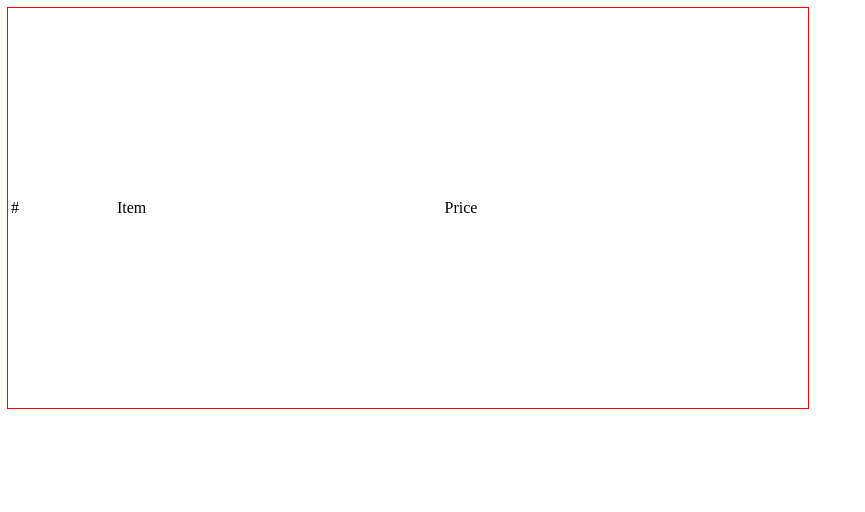
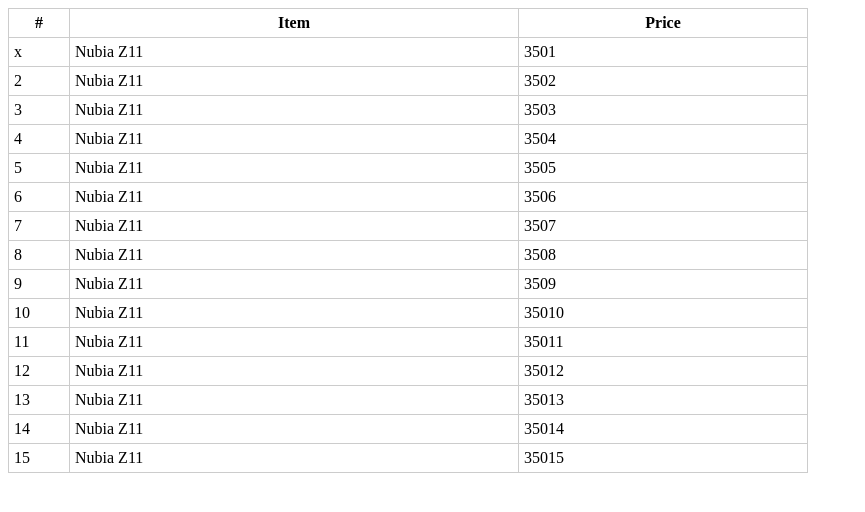
Before and after one commit to Burhan-Hasan/front-end-components, a website: page index.html in a window 1280 px wide. Shown: the whole page, without its empty margins (0-865 px from the left). Drawn offline with Linux system fonts and the light colour scheme.

Commit message:
some changes

```diff
--- a/index.html
+++ b/index.html
@@ -3,10 +3,20 @@
 <head>
     <script src="scripts/component-ecommerce-grid.js"></script>
     <style>
-        .component-ecommerce-grid{
-            outline: 1px solid red;
+        .component-ecommerce-grid {
+            border: 1px solid #ccc;
             width: 800px;
-            height: 400px;
+            border-collapse: collapse;
+        }
+        .component-ecommerce-grid tbody{
+            overflow-y: scroll;
+            height: 300px;
+        }
+        .component-ecommerce-grid td,th{
+            padding: 5px;
+            border: 1px solid #ccc;
+        }
+        .component-ecommerce-grid td{
         }
     </style>
 </head>
@@ -15,11 +25,90 @@
     <table class="component-ecommerce-grid">
         <thead>
             <tr>
-                    <td>#</td>
-                    <td>Item</td>
-                    <td>Price</td>
+                <th width="50">#</th>
+                <th>Item</th>
+                <th>Price</th>
             </tr>
         </thead>
+        <tbody>
+            <tr>
+                <td>
+                    <span class="icon-cancel-circled2">x</span>
+                </td>
+                <td>Nubia Z11</td>
+                <td>3501</td>
+            </tr>
+            <tr>
+                <td>2</td>
+                <td>Nubia Z11</td>
+                <td>3502</td>
+            </tr>
+            <tr>
+                <td>3</td>
+                <td>Nubia Z11</td>
+                <td>3503</td>
+            </tr>
+            <tr>
+                <td>4</td>
+                <td>Nubia Z11</td>
+                <td>3504</td>
+            </tr>
+            <tr>
+                <td>5</td>
+                <td>Nubia Z11</td>
+                <td>3505</td>
+            </tr>
+            <tr>
+                <td>6</td>
+                <td>Nubia Z11</td>
+                <td>3506</td>
+            </tr>
+            <tr>
+                <td>7</td>
+                <td>Nubia Z11</td>
+                <td>3507</td>
+            </tr>
+            <tr>
+                <td>8</td>
+                <td>Nubia Z11</td>
+                <td>3508</td>
+            </tr>
+            <tr>
+                <td>9</td>
+                <td>Nubia Z11</td>
+                <td>3509</td>
+            </tr>
+            <tr>
+                <td>10</td>
+                <td>Nubia Z11</td>
+                <td>35010</td>
+            </tr>
+            <tr>
+                <td>11</td>
+                <td>Nubia Z11</td>
+                <td>35011</td>
+            </tr>
+            <tr>
+                <td>12</td>
+                <td>Nubia Z11</td>
+                <td>35012</td>
+            </tr>
+            <tr>
+                <td>13</td>
+                <td>Nubia Z11</td>
+                <td>35013</td>
+            </tr>
+            <tr>
+                <td>14</td>
+                <td>Nubia Z11</td>
+                <td>35014</td>
+            </tr>
+            <tr>
+                <td>15</td>
+                <td>Nubia Z11</td>
+                <td>35015</td>
+            </tr>
+        </tbody>
     </table>
 </body>
 
```
Lines whose indentation alone changed are shown as unchanged.
